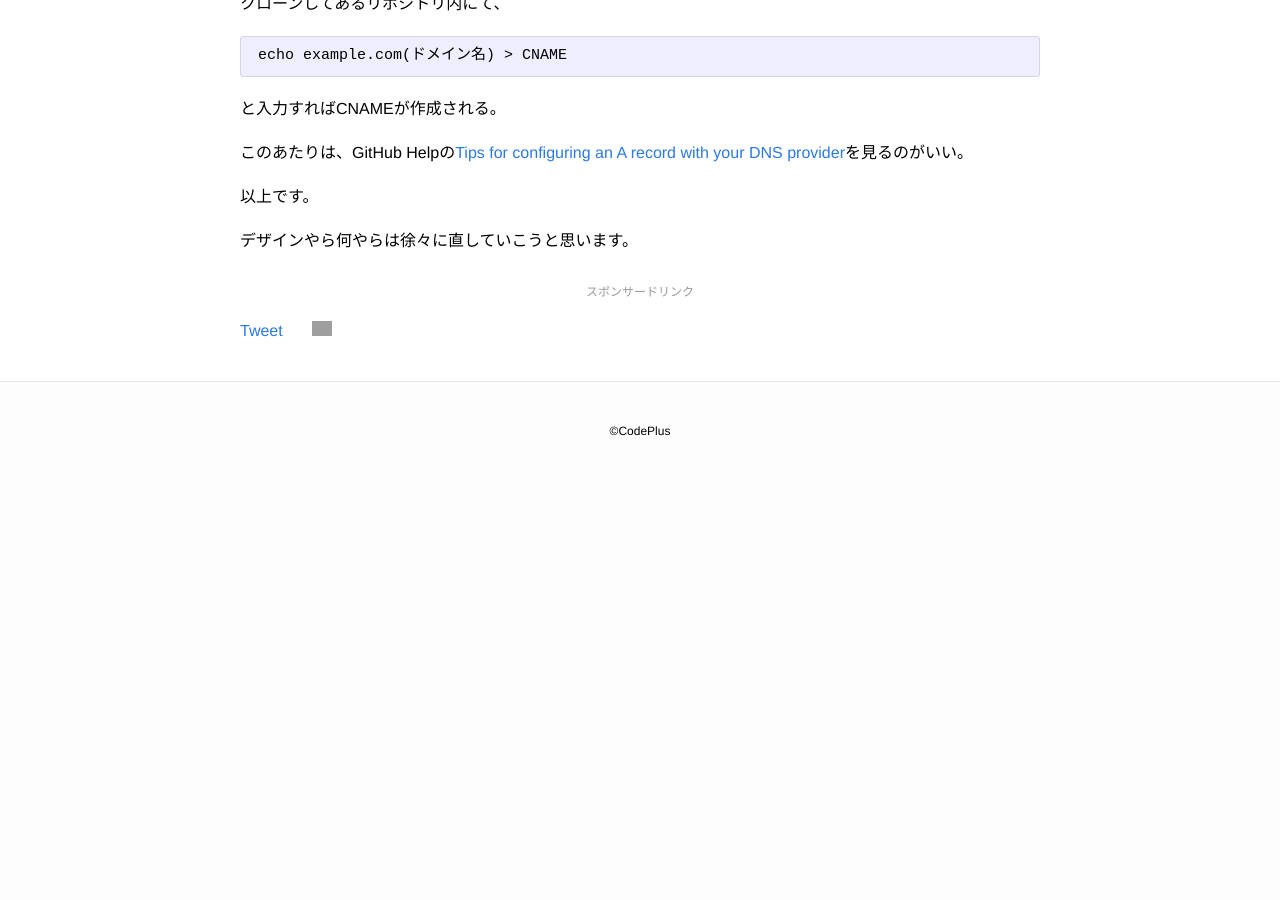
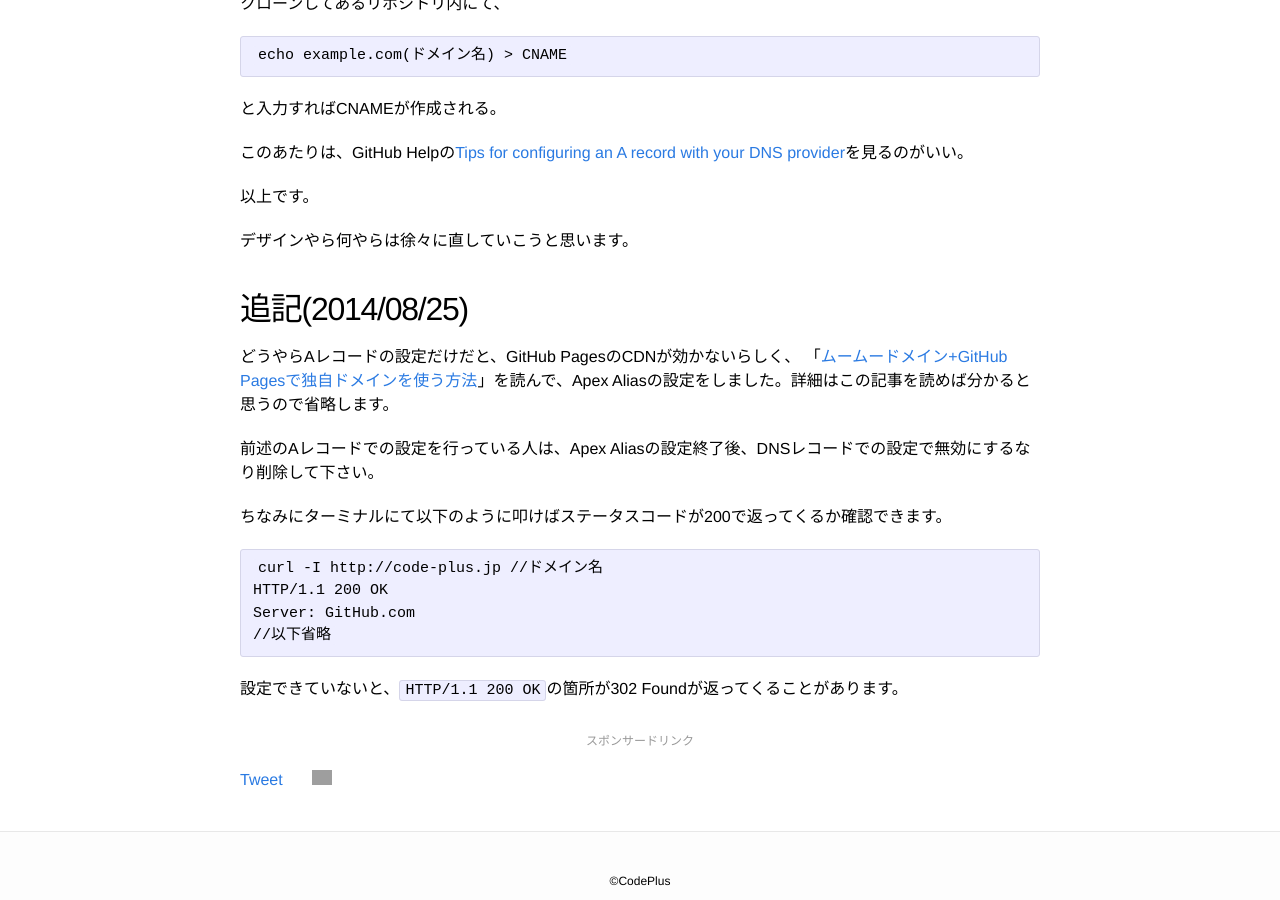
Before and after one commit to nakayuki918/yukinaka.github.io, a Jekyll site: the page built from _posts/2014-08-24-wp-to-jekyll-and-blog-merge.markdown, in a window 1280 px wide and 900 px high, scrolled down 1620 px. Built offline with Jekyll 4.4.1, drawn with Linux system fonts in a browser that asks for light colours; comment, search, counter and statistics services are not loaded; before the commit the page ends 2070 px from its top, so only the background shows below that; grey boxes are pictures that could not be loaded.

Commit message:
wp-to-jekyll-and-blog-mergeに追記

```diff
--- a/_posts/2014-08-24-wp-to-jekyll-and-blog-merge.markdown
+++ b/_posts/2014-08-24-wp-to-jekyll-and-blog-merge.markdown
@@ -65,3 +65,19 @@ DNSプロバイダで`192.30.252.153`,`192.30.252.154`2つのIPアドレスを
 以上です。
 
 デザインやら何やらは徐々に直していこうと思います。
+
+## 追記(2014/08/25)
+
+どうやらAレコードの設定だけだと、GitHub PagesのCDNが効かないらしく、
+「[ムームードメイン+GitHub Pagesで独自ドメインを使う方法](http://hamasyou.com/blog/2014/03/05/github-pages-custom-domain/)」を読んで、Apex Aliasの設定をしました。詳細はこの記事を読めば分かると思うので省略します。
+
+前述のAレコードでの設定を行っている人は、Apex Aliasの設定終了後、DNSレコードでの設定で無効にするなり削除して下さい。
+
+ちなみにターミナルにて以下のように叩けばステータスコードが200で返ってくるか確認できます。
+
+	curl -I http://code-plus.jp //ドメイン名
+	HTTP/1.1 200 OK
+	Server: GitHub.com
+	//以下省略
+
+設定できていないと、`HTTP/1.1 200 OK`の箇所が302 Foundが返ってくることがあります。
```
